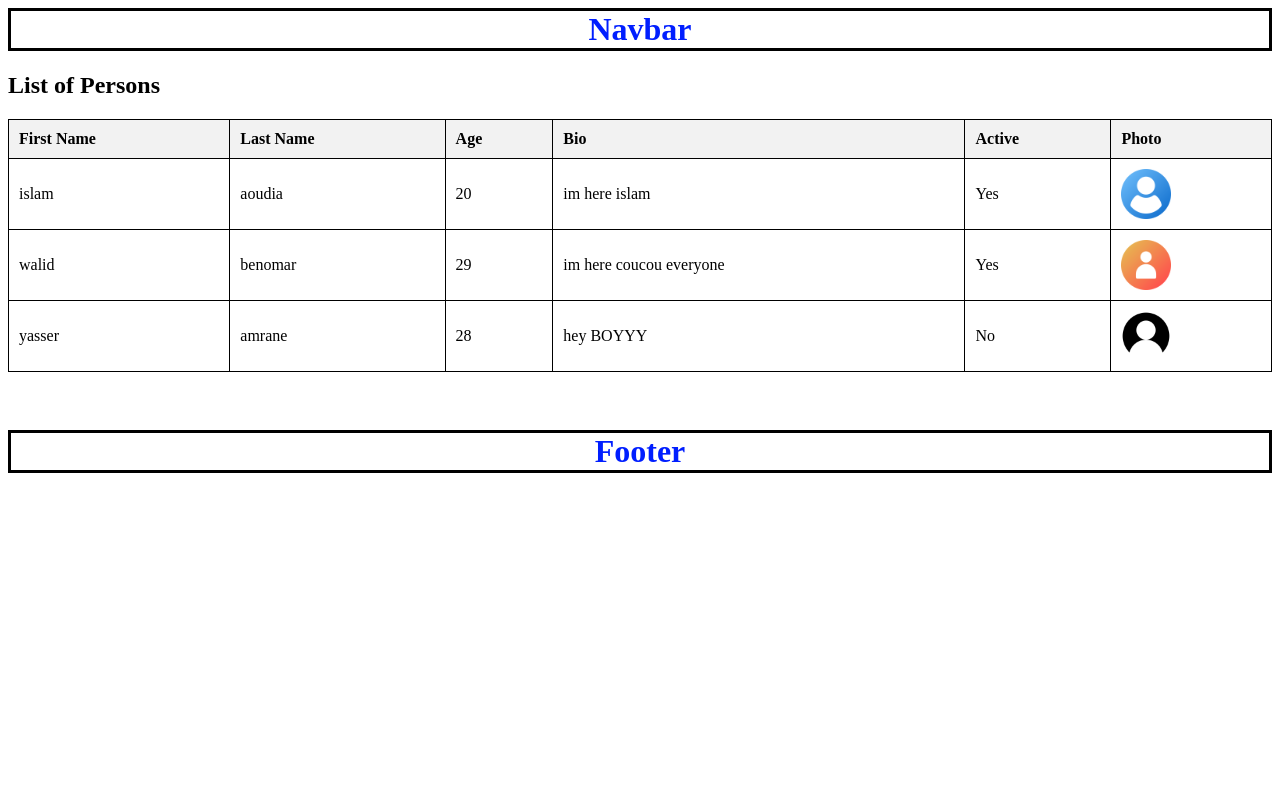
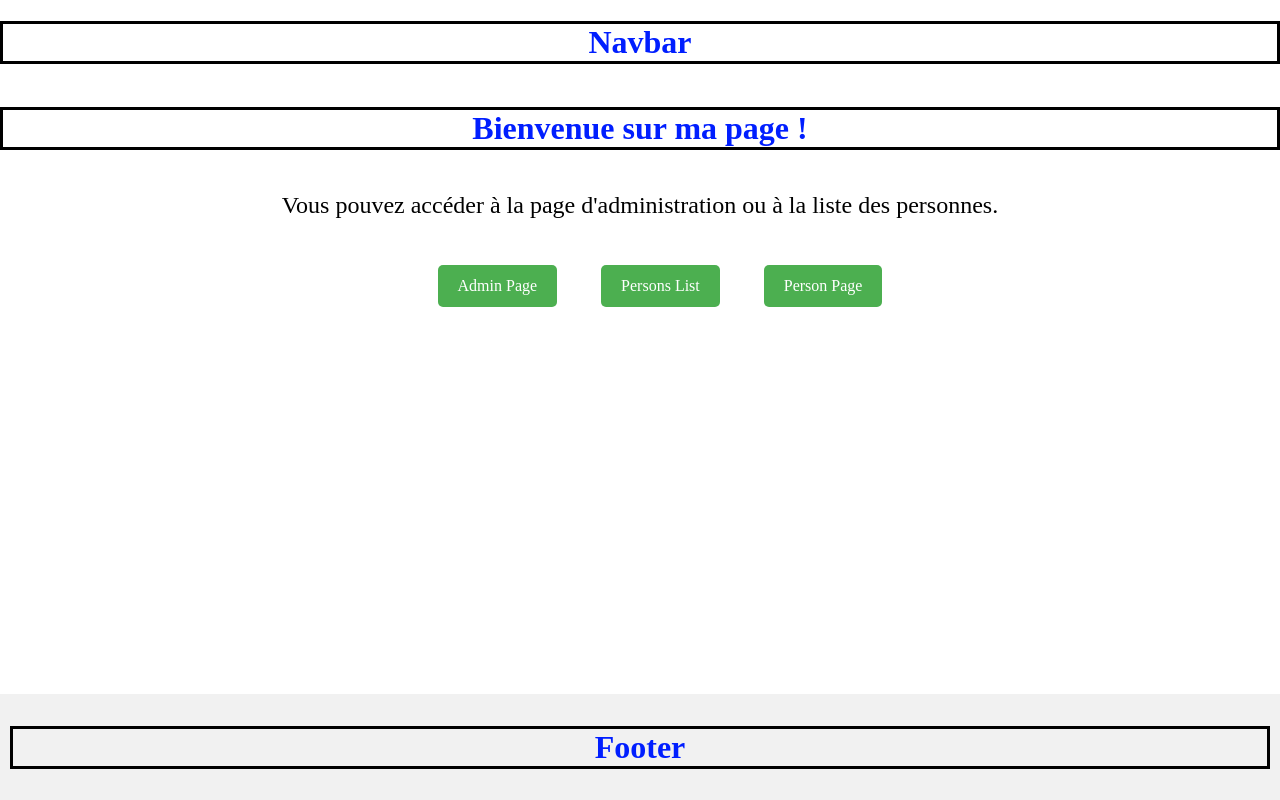
Before and after one commit to NorIslam04/Pyhton-Django, a Django app: page / in a window 1280 px wide. Run offline with Django 5.2, Linux system fonts and the light colour scheme; data comes from the database, SQL or seed files in the repository.

Commit message:
modification in index.html and urls and footer

```diff
--- a/project/urls.py
+++ b/project/urls.py
@@ -24,8 +24,8 @@ from django.conf.urls.static import static
 
 urlpatterns = [
     path('admin/', admin.site.urls),
-    path('index/', include('pages.urls')),
-    path('', include('person.urls')),
+    path('', include('pages.urls')),
+    path('person/', include('person.urls')),
 
 
 ]
--- a/templates/pages/index.html
+++ b/templates/pages/index.html
@@ -4,8 +4,46 @@
 
 {% block content %}
 
+  <style>
+    /* Global settings */
+
+
+p {
+  text-align: center;
+  font-size: 1.5rem;
+  margin: 20px;
+}
+
+/* Links */
+a {
+  display: inline-block;
+  margin: 10px 20px;
+  padding: 12px 20px;
+  background-color: #4CAF50;
+  color: white;
+  text-decoration: none;
+  border-radius: 5px;
+  font-size: 1rem;
+  transition: background-color 0.3s ease;
+
+}
+ul{
+  text-align: center;
+}
+
+a:hover {
+  background-color: #45a049;
+}
+
+
+</style>
+
   <h1>Bienvenue sur ma page !</h1>
-  <img src="{% static 'img/Me.jpeg' %}" alt="Me" width="300px" >
-  <script src="{% static 'js/script.js' %}"></script>
+  <p>Vous pouvez accéder à la page d'administration ou à la liste des personnes.</p>
+  <ul>
+  <a href="{% url 'admin:index' %}">Admin Page</a>
+  <a href="{% url 'persons' %}">Persons List</a>
+  <a href="{% url 'person' %}">Person Page</a>
+  </ul>
 
 {% endblock content %}
--- a/templates/partes/footer.html
+++ b/templates/partes/footer.html
@@ -1,4 +1,32 @@
-
-<footer>
-   <h1>Footer</h1>
-</footer>
+<!DOCTYPE html>
+<html lang="en">
+<head>
+   <meta charset="UTF-8">
+   <meta name="viewport" content="width=device-width, initial-scale=1.0">
+   <title>Document</title>
+   <style>
+      body {
+         display: flex;
+         flex-direction: column;
+         min-height: 100vh;
+         margin: 0;
+      }
+      main {
+         flex: 1;
+      }
+      footer {
+         background-color: #f1f1f1;
+         text-align: center;
+         padding: 10px;
+      }
+   </style>
+</head>
+<body>
+   <main>
+      <!-- Your main content goes here -->
+   </main>
+   <footer>
+      <h1>Footer</h1>
+   </footer>
+</body>
+</html>
```
